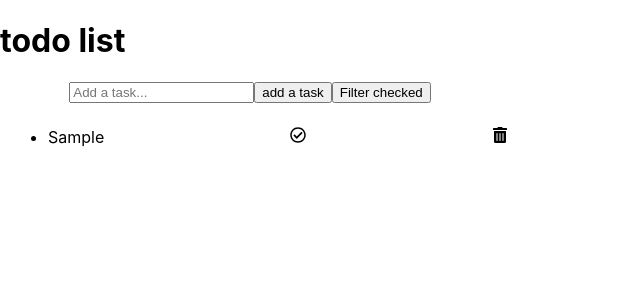
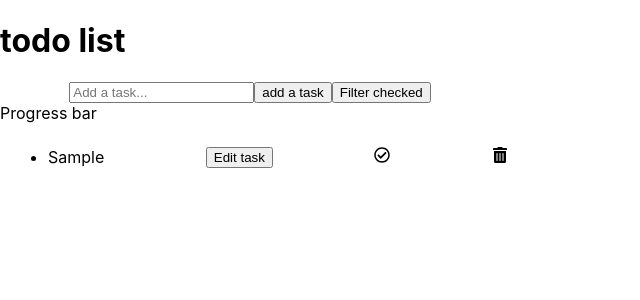
Before and after one commit to Ywette/todo-React, a React (Create React App) app: page / in a window 1280 px wide. Both pictures are taken after typing "Sample" into the empty fields and a click on the button "add a task". Shown: the top 300 px of the page, without its empty margins (0-640 px from the left). Built offline with nearby package versions, Linux system fonts and the light colour scheme.

Commit message:
edit-task

```diff
--- a/src/components/TodoList.tsx
+++ b/src/components/TodoList.tsx
@@ -1,4 +1,4 @@
-import React, { useState } from "react";
+import React, { useEffect, useState } from "react";
 import { FaTrashAlt, FaRegCheckCircle } from "react-icons/fa";
 type Task = {
   text: string;
@@ -7,6 +7,21 @@ type Task = {
 const TodoList = () => {
   const [task, setTask] = useState("");
   const [taskList, setTaskList] = useState<Task[]>([]);
+  const [editIndex, setEditIndex] = useState<number>(-1);
+  const [editText, setEditText] = useState<string>("");
+
+  // useEffect(() => {
+  //   const temp = localStorage.getItem("todos");
+  //   const loadedTodos = JSON.parse(temp);
+
+  //   if (loadedTodos) {
+  //     setTaskList(loadedTodos);
+  //   }
+  // }, []);
+  // useEffect(() => {
+  //   const localStorageList = JSON.stringify(taskList);
+  //   localStorage.setItem("todos", localStorageList);
+  // }, [taskList]);
 
   const handleSubmit = (e: React.MouseEvent<HTMLButtonElement>) => {
     e.preventDefault();
@@ -43,11 +58,22 @@ const TodoList = () => {
 
   const toggleDone = (e: React.MouseEvent<HTMLButtonElement>) => {
     e.preventDefault();
-    // alert("bubuu");
     const editedList = [...taskList].filter((task) => task.completed);
+    setTaskList(editedList);
+  };
 
-    setTaskList(editedList);
-    console.log("editedList");
+  const editTodo = (i: number) => {
+    const updatedTodos = [...taskList].map((taskListItem, index) => {
+      if (index === i) {
+        taskListItem.text = editText;
+      }
+      return taskListItem;
+    });
+    setTaskList(updatedTodos);
+    setEditText("");
+    setEditIndex(-1);
+    console.log(taskList);
+    console.log(editText);
   };
 
   return (
@@ -69,13 +95,26 @@ const TodoList = () => {
         </button>
         <button onClick={toggleDone}>Filter checked</button>
       </form>
+      <span>Progress bar</span>
       <ul>
         {taskList.map((task, i) => {
           return (
-            <div className="todo__listWrapper">
-              <li className="todo__list" key={i}>
-                {task.text}
-              </li>
+            <div key={i} className="todo__listWrapper">
+              {editIndex === i ? (
+                <input
+                  type=" text"
+                  onChange={(e: React.ChangeEvent<HTMLInputElement>) =>
+                    setEditText(e.target.value)
+                  }
+                />
+              ) : (
+                <li className="todo__list">{task.text}</li>
+              )}
+              {editIndex === i ? (
+                <button onClick={() => editTodo(i)}>Submit editted task</button>
+              ) : (
+                <button onClick={() => setEditIndex(i)}>Edit task</button>
+              )}
               {
                 <FaRegCheckCircle
                   onClick={() => checkIfDone(i)}
@@ -99,3 +138,6 @@ const TodoList = () => {
 };
 
 export default TodoList;
+function setTodoEditing(i: number): void {
+  throw new Error("Function not implemented.");
+}
```
